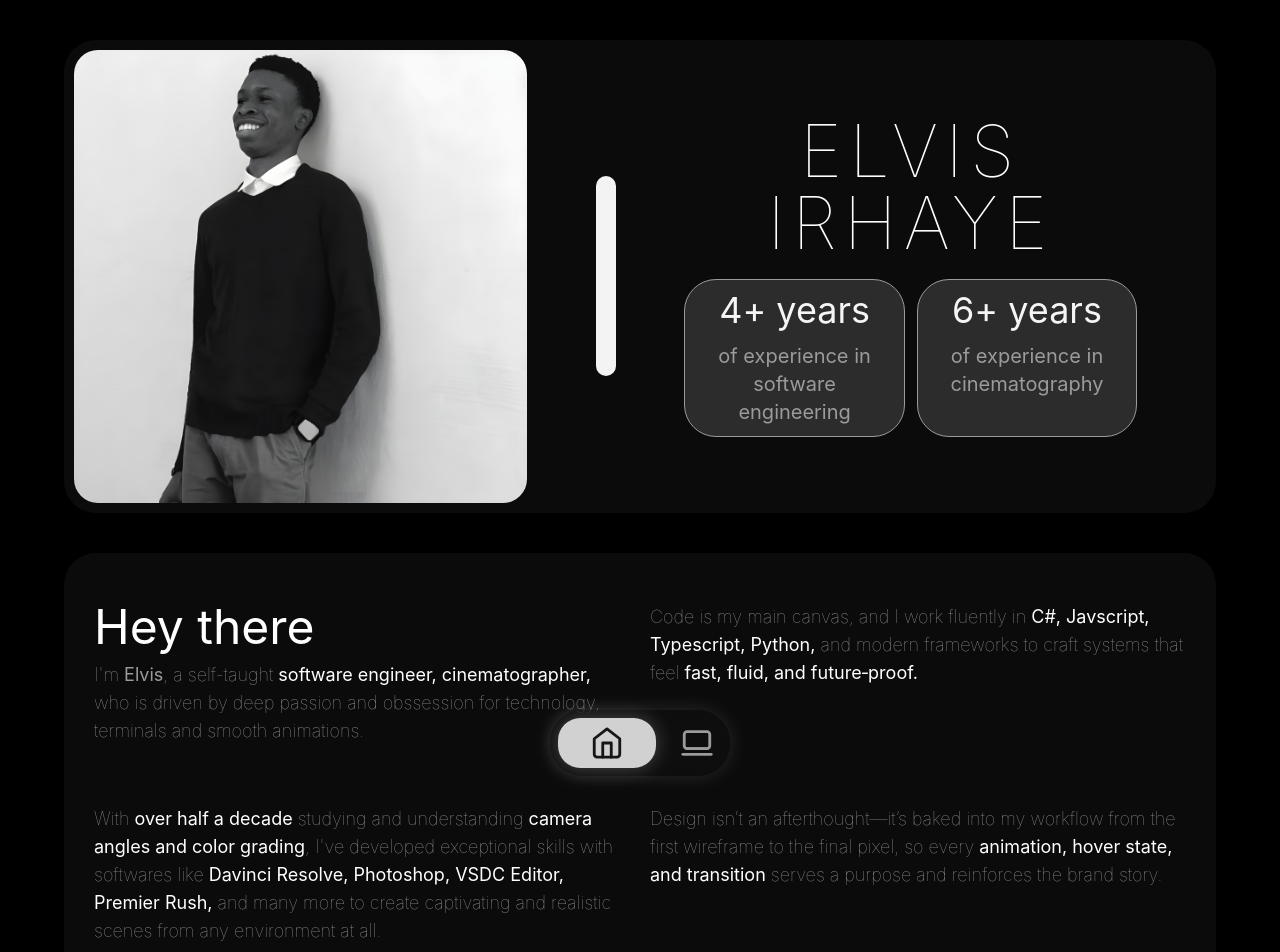
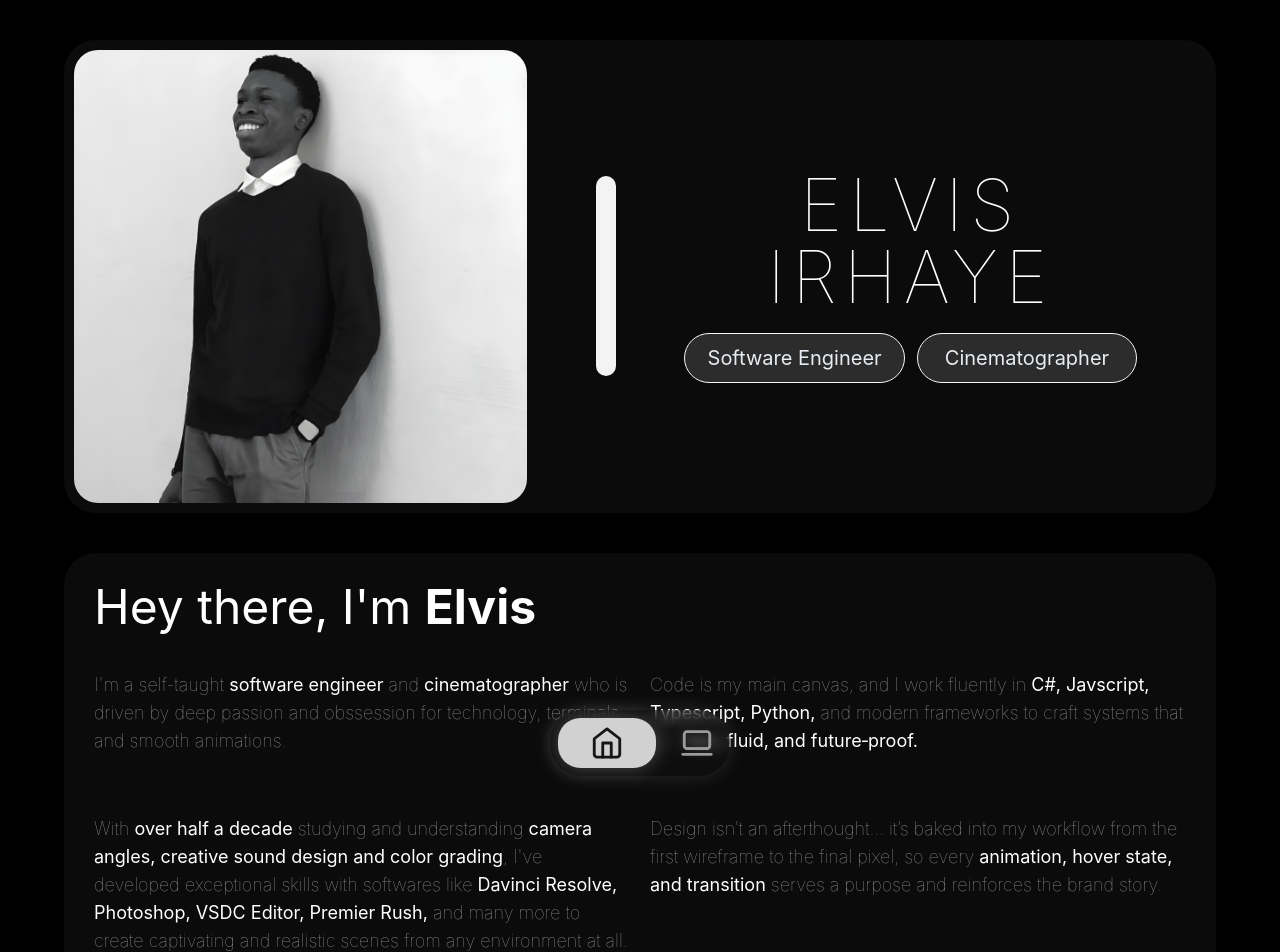
Before and after one commit to viii-fn/portfolio, a React (Vite) app: page / in a window 1280 px wide. Shown: the top 952 px of the page. Built offline with nearby package versions, Linux system fonts and the light colour scheme.

Commit message:
Major resume updates - Minor UI updates

```diff
--- a/src/pages/Home.tsx
+++ b/src/pages/Home.tsx
@@ -17,9 +17,8 @@ const HeroSection: React.FC = () => {
           <h1 className='text-4xl text-center text-white tracking-widest uppercase font-thin font-sans md:text-7xl'>{user.firstName} {user.lastName}</h1>
           <div className='grid grid-cols-2 gap-3 mt-5'>
             {user.roles.map((role, index) => (
-              <div key={index} className='p-2.5 rounded-4xl text-[#9b9b9b] bg-[#2c2c2c] hover:text-white text-center  transition duration-300 border'>
-                <h1 className='text-4xl animate-pulse text-white mb-3'>{role.years}+ years</h1>
-                <h2 className='md:text-xl'>of experience in {role.career}</h2>
+              <div key={index} className='p-2.5 rounded-4xl bg-[#2c2c2c] hover:text-white text-center  transition duration-300 border'>
+                <h2 className='md:text-xl capitalize animate-pulse'>{role.title}</h2>
               </div>
             ))}
           </div>
@@ -35,11 +34,13 @@ const AboutSection: React.FC = () => {
   return (
     <>
     {elvis.map(user => (
-      <div className='p-5 my-10 mx-auto bg-[#16161685] text-[#9b9b9b] w-[90%] rounded-4xl md:grid md:grid-cols-2 text-lg'>
+      <div className='p-5 my-10 mx-auto bg-[#16161685] text-[#9b9b9b] w-[90%] rounded-4xl text-lg'>
+
+          <h1 className='p-2.5 text-5xl text-white pb-2.5'>Hey there, I'm <b className='capitalize'>{user.firstName}</b></h1>
+      <div className='md:grid md:grid-cols-2'>
         <div className='p-2.5 rounded-2xl my-5'>
-          <h1 className='text-5xl text-white pb-2.5'>Hey there</h1>
           <h2 className='font-thin'>
-          I'm <b className='capitalize'>{user.firstName}</b>, a self-taught {user.roles.map((role, index) => (<strong key={index}>{role.title}, </strong>))} who is driven by deep passion and obssession for technology, terminals and smooth animations.
+          I'm a self-taught <strong>{user.roles[0].title}</strong> and <strong>{user.roles[1].title}</strong> who is driven by deep passion and obssession for technology, terminals and smooth animations.
           </h2>
         </div>
         <div className='p-2.5 rounded-2xl my-5'>
@@ -49,14 +50,15 @@ const AboutSection: React.FC = () => {
         </div>
         <div className='p-2.5 rounded-2xl my-5'>
           <h2 className='font-thin'>
-            With <strong>over half a decade</strong> studying and understanding <strong>camera angles and color grading</strong>, I've developed exceptional skills with softwares like {user.roles[1].skills.map((skill, index) => (<strong key={index} className='capitalize'>{skill}, </strong>))} and many more to create captivating and realistic scenes from any environment at all.
+            With <strong>over half a decade</strong> studying and understanding <strong>camera angles, creative sound design and color grading</strong>, I've developed exceptional skills with softwares like {user.roles[1].skills.map((skill, index) => (<strong key={index} className='capitalize'>{skill}, </strong>))} and many more to create captivating and realistic scenes from any environment at all.
           </h2>
         </div>
         <div className='p-2.5 rounded-2xl my-5'>
           <h2 className='font-thin'>
-            Design isn’t an afterthought—it’s baked into my workflow from the first wireframe to the final pixel, so every <strong>animation, hover state, and transition</strong> serves a purpose and reinforces the brand story.
+            Design isn’t an afterthought... it’s baked into my workflow from the first wireframe to the final pixel, so every <strong>animation, hover state, and transition</strong> serves a purpose and reinforces the brand story.
           </h2>
         </div>
+      </div>
       </div>
     ))}
     </>
```
